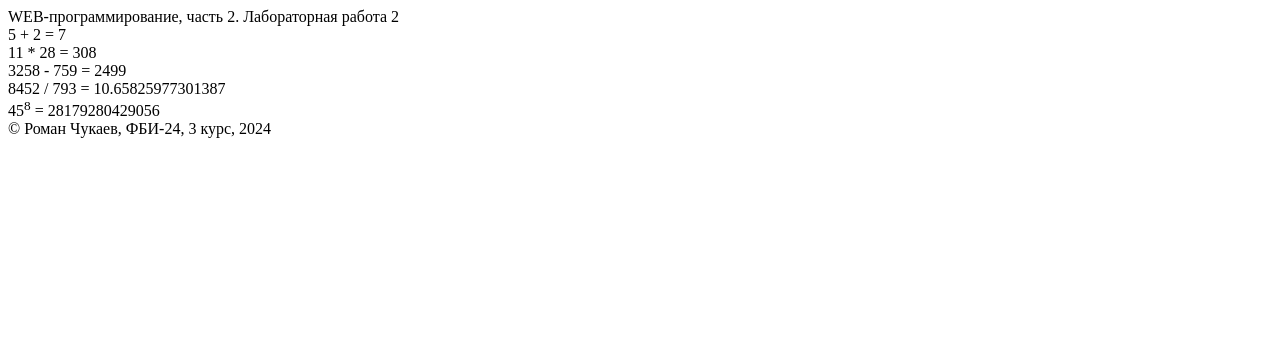
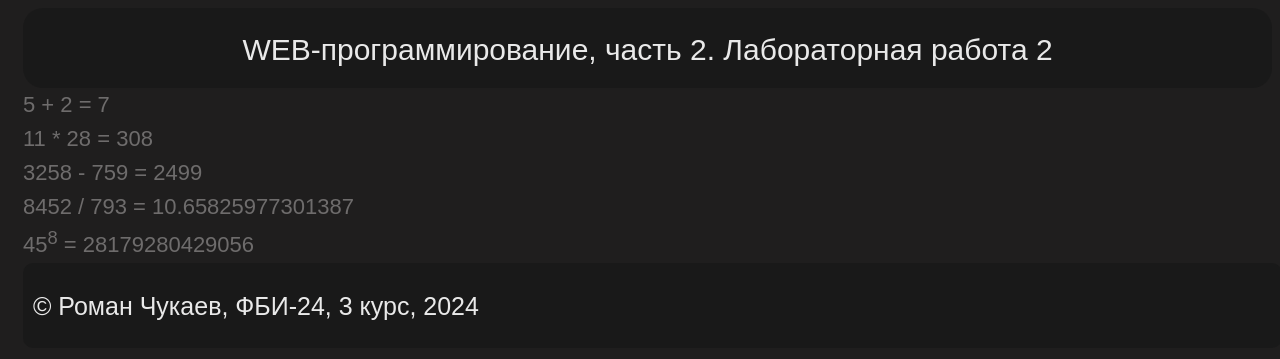
Before and after one commit to Roman3340/web-progr-labs2, a Flask app: page /lab2/example in a window 1280 px wide. Shown: the top 359 px of the page. Run offline with Flask 3, Linux system fonts and the light colour scheme.

Commit message:
Подключение стилей

```diff
--- a/static/lab1.css
+++ b/static/lab1.css
@@ -66,3 +66,9 @@ a {
 .backmenu {
     vertical-align: 30%;
 }
+
+.math {
+    font-size: 22px;
+    line-height: 1.55;
+    color: #6e6c6c;
+}
--- a/templates/example.html
+++ b/templates/example.html
@@ -4,13 +4,14 @@
     <meta charset="UTF-8">
     <meta name="viewport" content="width=device-width, initial-scale=1.0">
     <title>Роман Чукаев. Лабораторная работа 2</title>
+    <link rel="stylesheet" href="{{ url_for('static', filename='lab1.css') }}">
 </head>
 <body>
     <header>
         WEB-программирование, часть {{numberOfLab}}. Лабораторная работа {{numberOfLab}}
     </header>
 
-    <main>
+    <main class="math">
         5 + 2 = {{5 + 2}}<br>
         11 * 28 = {{11*28}}<br>
         3258 - 759 = {{3258-759}}<br>
```
